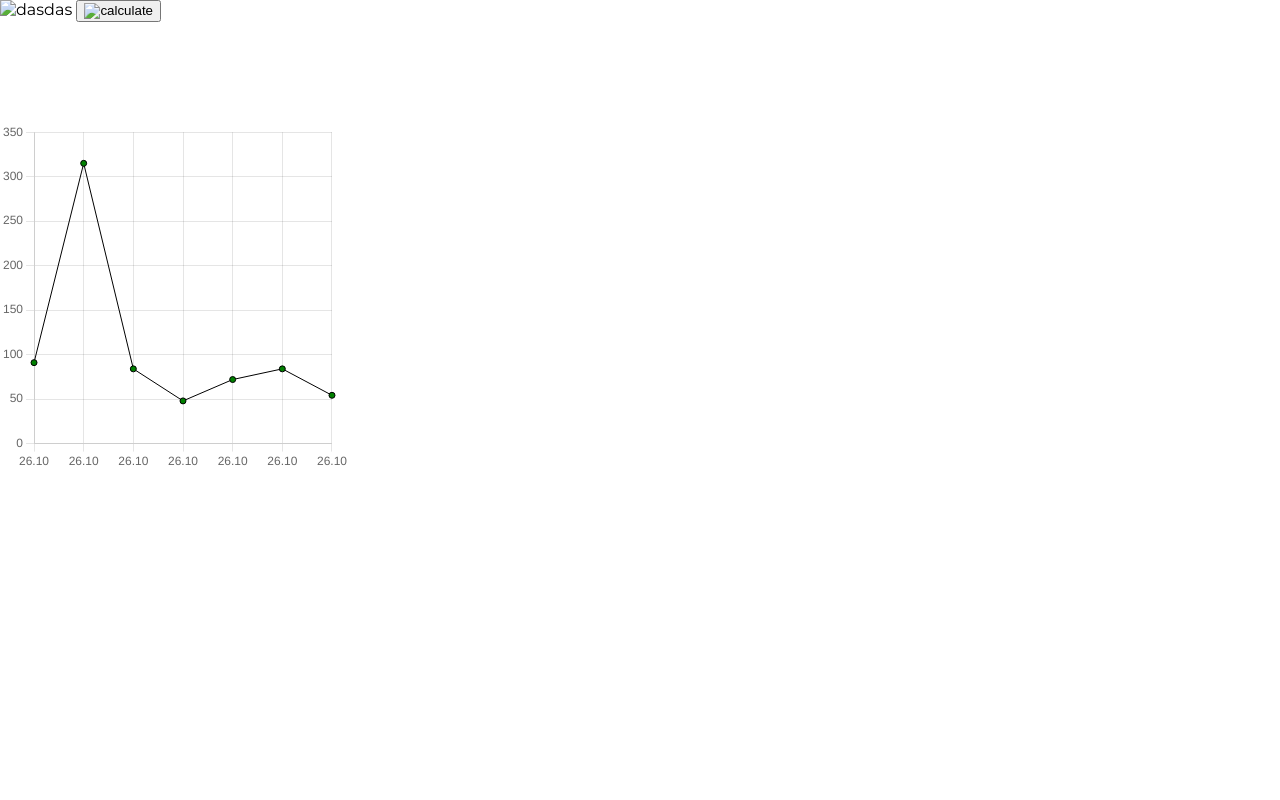
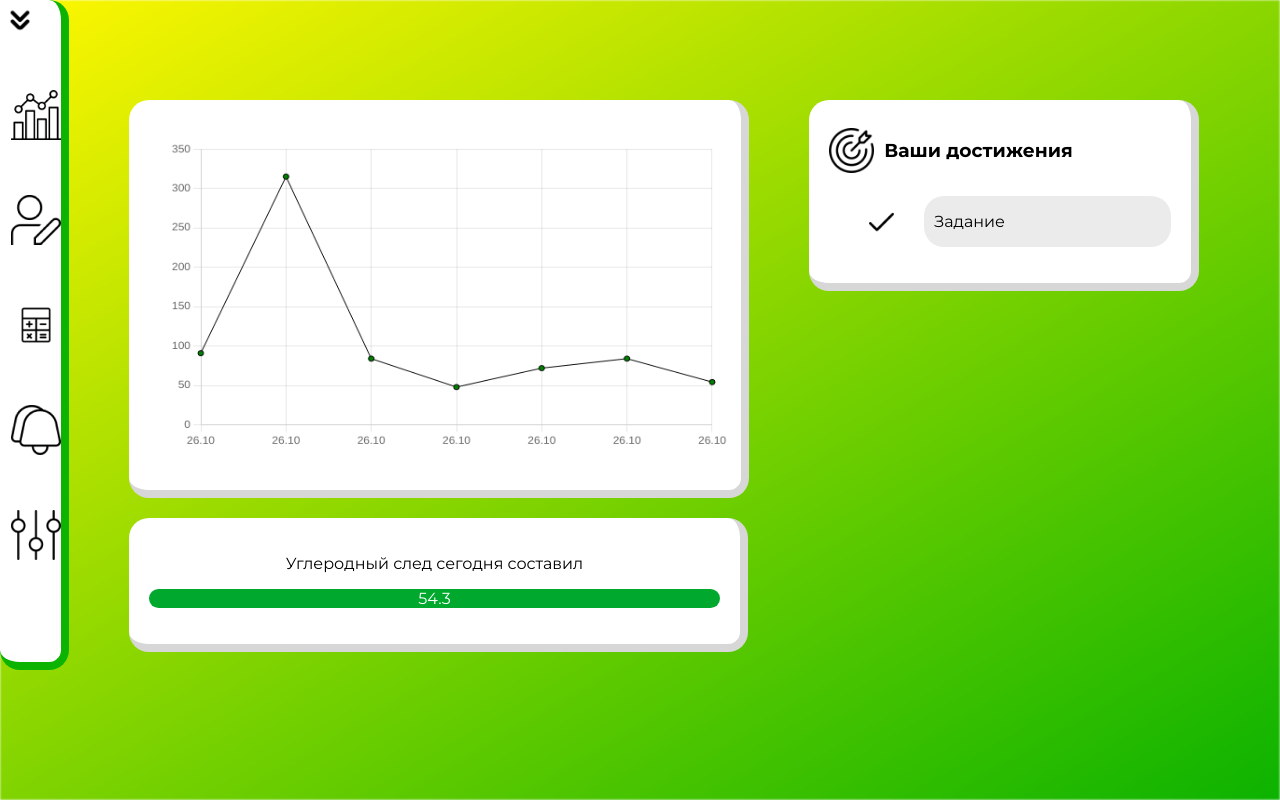
Before and after one commit to Moroz-Evgeny/hahaton, a Flask app: page /main in a window 1280 px wide. Run offline with Flask 3, Linux system fonts and the light colour scheme; a user stored in the database is signed in; some libraries are stand-ins or nearby versions.

Commit message:
jsPOLU4ILOS

```diff
--- a/app/static/script.js
+++ b/app/static/script.js
@@ -8,14 +8,14 @@ document.addEventListener('DOMContentLoaded', () => {
 	var carbon_ratio = JSON.parse(ratioStr) // Преобразуем строку в массив
 
 	var chartTooltip = document.getElementById('toolTip').getContext('2d')
-
+	var chlen = [1,4,15,1,512]
 	var toolTip = new Chart(chartTooltip, {
 		type: 'line',
 		data: {
 			labels: date,
 			datasets: [
 				{
-					label: 'online tutorial subjects',
+					label: 'Углеродный след',
 					data: carbon_ratio,
 					backgroundColor: ['green'],
 					borderColor: ['black'],
@@ -40,8 +40,37 @@ document.addEventListener('DOMContentLoaded', () => {
 				},
 			},
 		},
+
 	})
-
+	var el= document.getElementById('carbon_id')
+	el.innerHTML = `<p>${carbon_ratio[carbon_ratio.length - 1]}</p>`
 	console.log('date:', date)
 	console.log('carbon_ratio:', carbon_ratio)
 })
+
+
+function MouseOver() {
+	document.getElementById("menu_id").style.width= "4%";
+	document.getElementById("chart").style.width="50px";
+	document.getElementById("profile").style.width="50px";
+	document.getElementById("calculator").style.width="50px";
+	document.getElementById("notification").style.width="50px";
+	document.getElementById("settings").style.width="50px";
+	document.getElementById("arrow").style.rotate="90deg";
+	document.getElementById("arrow").style.width="30px";
+
+
+}
+
+function MouseLeave() {
+	document.getElementById("menu_id").style.width= "1%";
+	document.getElementById("chart").style.width="0px";
+	document.getElementById("profile").style.width="0px";
+	document.getElementById("calculator").style.width="0px";
+	document.getElementById("notification").style.width="0px";
+	document.getElementById("settings").style.width="0px";
+	document.getElementById("arrow").style.rotate="0deg";
+	document.getElementById("arrow").style.width="20px";
+
+
+}
--- a/app/static/style.css
+++ b/app/static/style.css
@@ -8,7 +8,9 @@ body {
 	overflow: hidden;
 }
 
-
+ul {
+	list-style: none;
+}
 
 body::before {
 	content: '';
@@ -27,9 +29,16 @@ body::before {
 	z-index: -1; /* Отправляем фоновое изображение на задний план */
 }
 
-#body::before {
+#body{
 	background-image: none;
-	background-color: #fff;
+	position: relative;
+	overflow-y: auto;
+}
+
+#body::before{
+	background-image: none;
+	background:linear-gradient(-30deg, #0cb300, #fff700);
+	overflow-y: auto;
 }
 
 .container {
@@ -149,20 +158,6 @@ form {
 	color: red;
 }
 
-/* .underline {
-	height: 2px;
-	width: 0.1px;
-	background-color: #0cb300;
-	transition: width 1s ease-out;
-	position: absolute;
-	bottom: 10px;
-
-	z-index: 3;
-}
-
-.underline:hover {
-	width: 60px;
-} */
 
 .href p:hover {
 	color: #0cb300;
@@ -215,3 +210,142 @@ form {
 		border-image-source: linear-gradient(45deg, #0cb300, #00ff44);
 	}
 }
+
+img {
+	width: 45px;
+
+}
+
+.menu_btn {
+	background: none;
+	border: none;
+	margin: 0;
+	width: 50px;
+	cursor: pointer;
+}
+
+.menu_btn img {
+	width: 0;
+	transition: all 0.5s ease-out;
+}
+
+.menu_container {
+	position: absolute;
+	overflow: hidden;
+	align-items: center	;
+	gap: 30px;
+	background: #fff;
+	border-right: solid #0cb300;
+	border-bottom: solid #0cb300;
+	border-radius: 20px;
+	border-top-left-radius: 0px;
+	border-width: 8px;
+	width: 70px;
+	padding: 5px;
+	width: 1%;
+	height: 100%;
+	transition: all 0.5s ease-out;
+}
+
+#arrow {
+	margin-right: 50%;
+	margin-bottom: 50px;
+	width: 20px;
+	rotate: 0deg;
+	transition: all 0.5s ease-out;
+}
+
+.menu_wrap {
+	display: flex;
+	flex-direction: column;
+	gap: 50px;
+
+
+}
+
+.diagramm {
+	background-color: #fff;
+	padding: 20px;
+	border-radius: 20px;
+	max-width: 600px;
+	border-bottom: solid #D7D7D7;
+	border-right: solid #d7d7d7;
+	border-width: 8px;
+	margin-bottom: 20px;
+
+}
+.diagramm canvas {
+	padding: 20px;
+}
+
+
+
+.diag {
+	/* margin-left: auto; */
+	max-width: 620px;
+	padding-top: 100px;
+}
+
+/* .diag .diagramm {
+	margin-top: 100px;
+} */
+
+.dailyTab {
+	background:#fff;
+	width: 100%;
+
+	border-radius: 20px;
+	padding: 20px;
+	border-bottom: solid #D7D7D7;
+	border-right: solid #D7D7D7;
+	border-width: 8px;
+	margin-top: 100px;
+	margin-right: 50px;
+}
+
+.title {
+	display: flex;
+	gap: 10px;
+	align-items: center;
+}
+
+.activity_list li{
+	display: flex;
+	align-items: center;
+	gap: 30px;
+}
+.li_ {
+	background: #ebebeb;
+	width: 100%;
+	padding: 0 10px;
+	border-radius: 20px;
+}
+
+.activity_list img {
+	width: 25px;
+}
+
+.main_sec {
+	display: flex;
+	align-items: start;
+	justify-content: center;
+	flex-wrap: wrap;
+	gap: 60px ;
+}
+
+.carbon__ {
+	text-align: center;
+	background:#fff;
+	width: 92%;
+	border-radius: 20px;
+	padding: 20px;
+	border-bottom: solid #D7D7D7;
+	border-right: solid #D7D7D7;
+	border-width: 8px;
+}
+
+#carbon_id {
+	background-color: #00a92d;
+	color: #fff;
+	border-radius: 20px;
+}
--- a/app/templates/index.html
+++ b/app/templates/index.html
@@ -8,17 +8,50 @@
 	</head>
 	<body id="body">
 		<div class="background"></div>
-		<main>
-			<nav class="menu">
-				<img src="" alt="dasdas">
-				<button onclick="location.href='/new_transaction'"><img src="" alt="calculate"></button>
+		<main class="diagramm__sec">
+			<nav class="menu"  >
+				<div class="menu_container" id="menu_id" onmouseenter="MouseOver()" onmouseleave="MouseLeave()">
+					<img id="arrow" class="arrow" src="../static/images/arrow2.png" alt="">
+					<div class="menu_wrap">
+						<button class="menu_btn" onclick="location.href='/main'"><img id="chart" src="../static/images/chart.png" alt=""></button>
+                    	<button class="menu_btn"  onclick="location.href='/#!'"><img id="profile" src="../static/images/profile.png" alt=""></button>
+                    	<button class="menu_btn"  onclick="location.href='/new_transaction'"><img id="calculator" src="../static/images/calculator.png" alt=""></button>
+                    	<button class="menu_btn"  onclick="location.href='#!'"><img id="notification" src="../static/images/notification.png" alt=""></button>
+                    	<button class="menu_btn"  onclick="location.href='#!'"><img id="settings" src="../static/images/settings.png" alt=""></button>
+					</div>
+
+				</div>
+
 			</nav>
-			<div class="container">
+			<section class="main_sec">
+				<div class="diag">
+					<main class="diagramm">
+						<div><canvas id="toolTip" aria-label="chart" height="350" width="600"></canvas></div>
+					 </main>
+					 <div class="carbon__">
+						<p>Углеродный след сегодня составил</p>
+						<p id="carbon_id"></p>
+					</div>
+				</div>
 
-			</div>
-			 <main>
-				<div><canvas id="toolTip" aria-label="chart" height="350" width="350"></canvas></div>
-			 </main>
+				<div class="dailyAct">
+					<div class="dailyTab">
+						<div class="title">
+							<img src="../static/images/aim.png" alt="">
+							<h3>Ваши достижения</h3>
+						</div>
+						<ul class="activity_list">
+							<li>
+								<img src="../static/images/tick.png" alt="">
+								<div class="li_"><p>Задание</p></div>
+
+							</li>
+						</ul>
+
+					</div>
+				</div>
+			</section>
+
 
 			<div
 				class="container_"
```
Also changed, not shown: app/static/images/aim.png (added), app/static/images/arrow.png (added), app/static/images/arrow2.png (added), app/static/images/calculator.png (added), app/static/images/chart.png (added), app/static/images/notification.png (added), app/static/images/profile.png (added), app/static/images/settings.png (added), app/static/images/tick.png (added).
